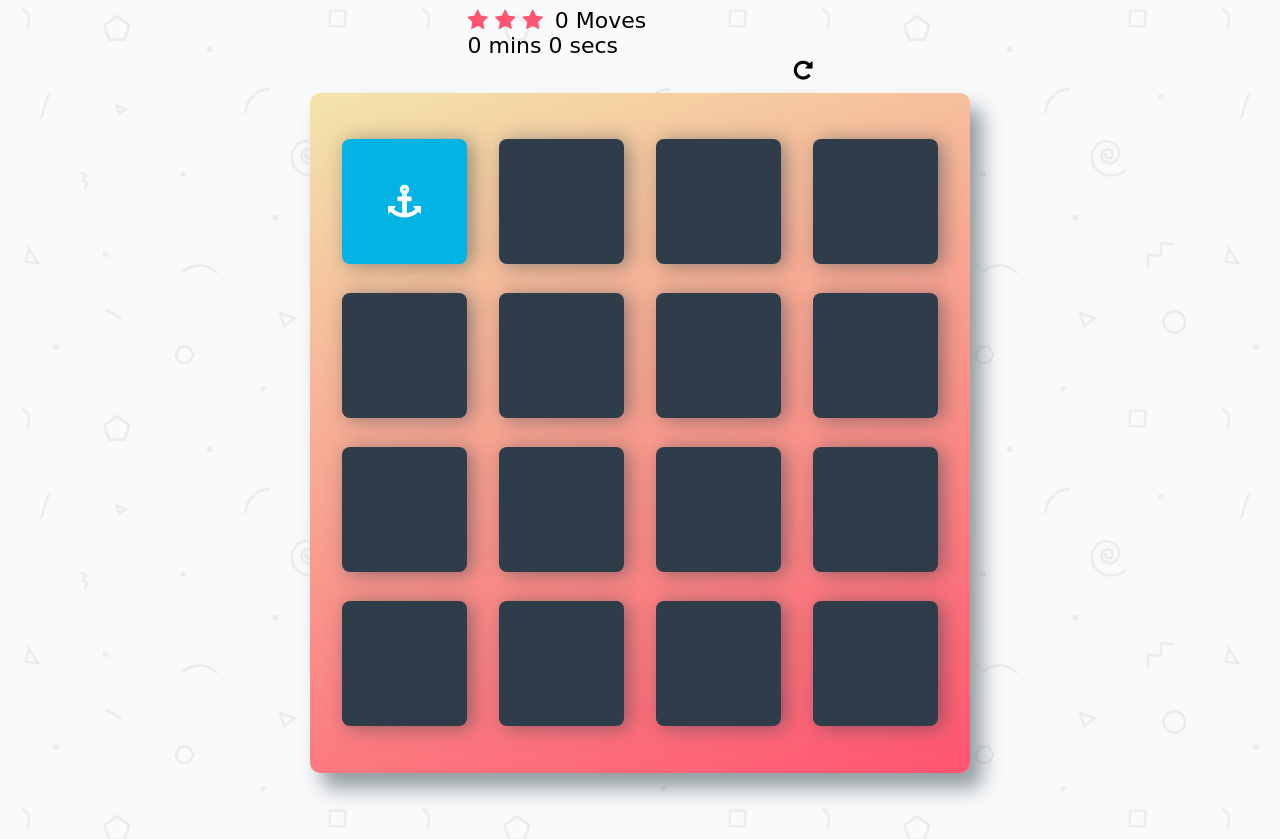
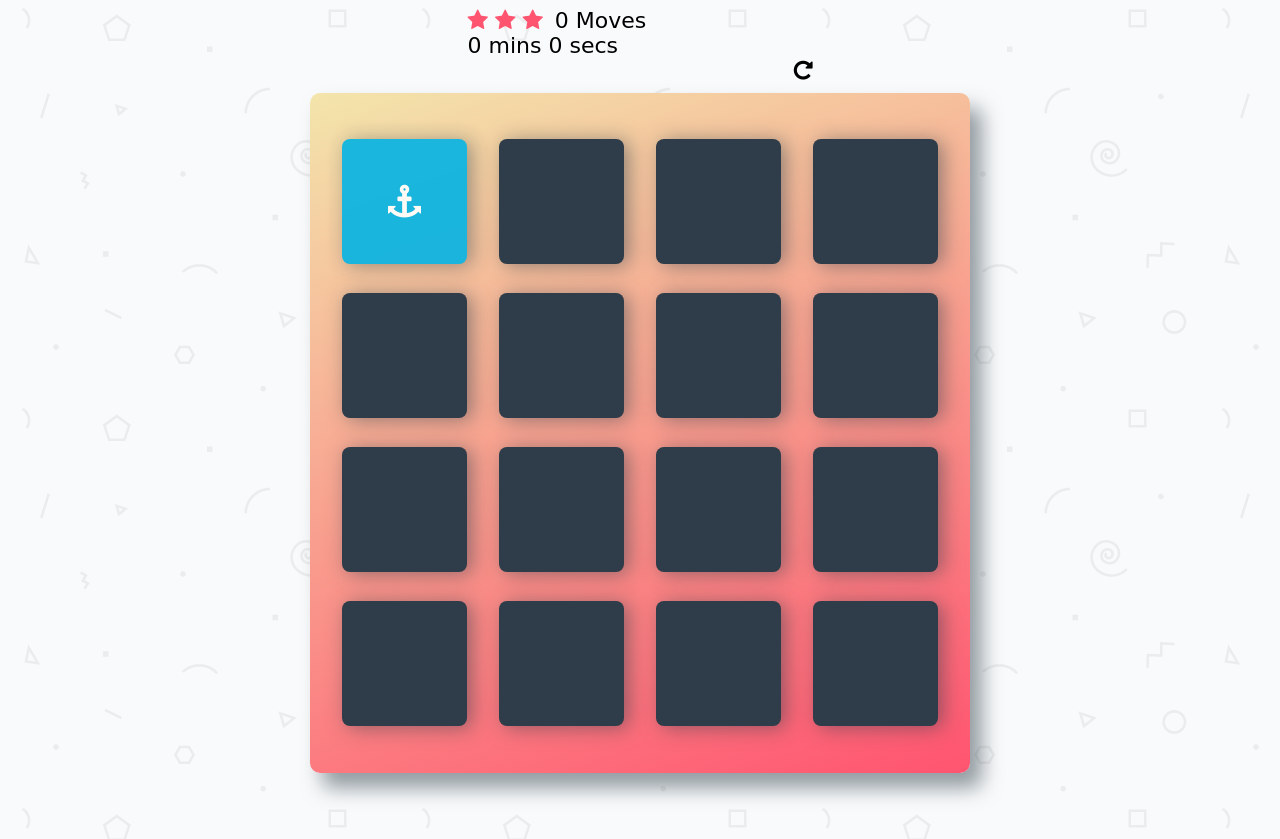
Before and after one commit to FraxRM/memory-game-master-project-, a plain HTML site: page index.html in a window 1280 px wide. Both pictures are taken after a click on the item 404 px from the left and 312 px from the top of the page. Shown: the part 111-950 px from the top of the page. Drawn offline with Linux system fonts and the light colour scheme; a web font is replaced by a local one.

Commit message:
Update app.css

```diff
--- a/css/app.css
+++ b/css/app.css
@@ -79,6 +79,14 @@ h1 {
     cursor: default;
     background: #02ccba;
     font-size: 33px;
+}
+
+.deck .card.disabled {
+    pointer-events: none;
+    opacity: 0.9;
+}
+.no-event {
+    pointer-events: none;
 }
 
 /*
```
